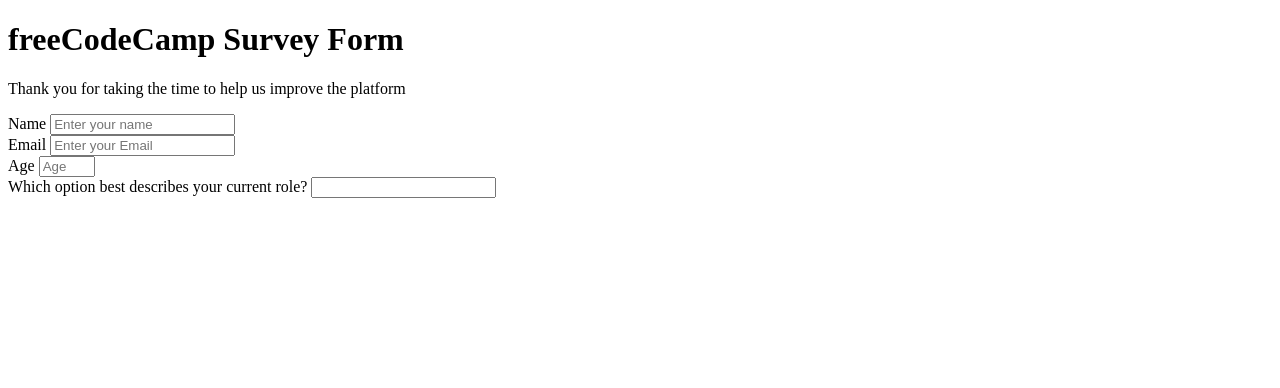
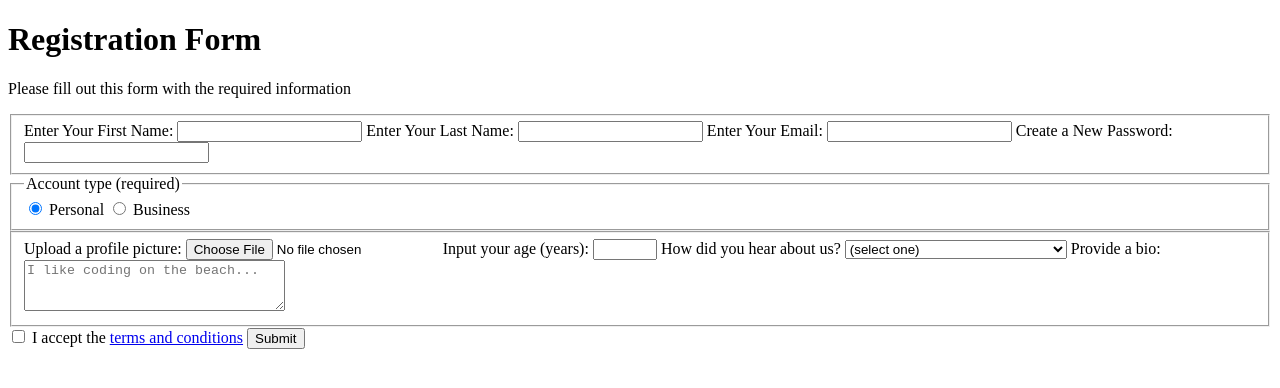
Before and after one commit to iamkingken/freecodecamp-html-reg-form, a plain HTML site: page index.html in a window 1280 px wide. Drawn offline with Linux system fonts and the light colour scheme.

Commit message:
Update index.html

```diff
--- a/index.html
+++ b/index.html
@@ -1,51 +1,45 @@
 <!DOCTYPE html>
-<html>
-  <link rel="stylesheet" href="style.css"/>
+<html lang="en">
   <head>
-    <title>Survey Form</title>
-    <meta charset="utf-8">
-    <meta name="viewport" content="width=device-width, initial-scale=1.0">
+    <meta charset="UTF-8">
+    <title>Registration Form</title>
+    <link rel="stylesheet" href="styles.css" />
   </head>
-
   <body>
-    <h1 id="title">freeCodeCamp Survey Form</h1>
-    <p id="description">Thank you for taking the time to help us improve the platform</p>
-    <form id="survey-form">
-      <div>
-        <label id="name" for"name-label">Name</label>
-      <input
-        id="name";
-        type="text";
-        name="name";
-        placeholder="Enter your name";
-        required;/>
-      </div>
-      <div>
-        <label id="email" for="email-label">Email</label>
-        <input
-          id="email";
-          type="email";
-          name="email";
-          placeholder="Enter your Email";
-          required;/>
-      </div>
-      <div>
-        <label id="number" for="number-label">Age</label>
-        <input
-          id="number";
-          placeholder="Age";
-          type="number";
-          min="13";
-          max="99";/>
-      </div>
-      <div>
-        <label>Which option best describes your current role?</label>
-        <input
-
+    <h1>Registration Form</h1>
+    <p>Please fill out this form with the required information</p>
+    <form method="post" action='https://register-demo.freecodecamp.org'>
+      <fieldset>
+        <label for="first-name">Enter Your First Name: <input id="first-name" name="first-name" type="text" required /></label>
+        <label for="last-name">Enter Your Last Name: <input id="last-name" name="last-name" type="text" required /></label>
+        <label for="email">Enter Your Email: <input id="email" name="email" type="email" required /></label>
+        <label for="new-password">Create a New Password: <input id="new-password" name="new-password" type="password" pattern="[a-z0-5]{8,}" required /></label>
+      </fieldset>
+      <fieldset>
+        <legend>Account type (required)</legend>
+        <label for="personal-account"><input id="personal-account" type="radio" name="account-type" class="inline" checked /> Personal</label>
+        <label for="business-account"><input id="business-account" type="radio" name="account-type" class="inline" /> Business</label>
+      </fieldset>
+      <fieldset>
+        <label for="profile-picture">Upload a profile picture: <input id="profile-picture" type="file" name="file" /></label>
+        <label for="age">Input your age (years): <input id="age" type="number" name="age" min="13" max="120" /></label>
+        <label for="referrer">How did you hear about us?
+          <select id="referrer" name="referrer">
+            <option value="">(select one)</option>
+            <option value="1">freeCodeCamp News</option>
+            <option value="2">freeCodeCamp YouTube Channel</option>
+            <option value="3">freeCodeCamp Forum</option>
+            <option value="4">Other</option>
+          </select>
+        </label>
+        <label for="bio">Provide a bio:
+          <textarea id="bio" name="bio" rows="3" cols="30" placeholder="I like coding on the beach..."></textarea>
+        </label>
+      </fieldset>
+      <label for="terms-and-conditions">
+        <input class="inline" id="terms-and-conditions" type="checkbox" required name="terms-and-conditions" /> I accept the <a href="https://www.freecodecamp.org/news/terms-of-service/">terms and conditions</a>
+      </label>
+      <input type="submit" value="Submit" />
     </form>
   </body>
-
-  <footer>
-  </footer>
-
-<html>
+</html>
```
